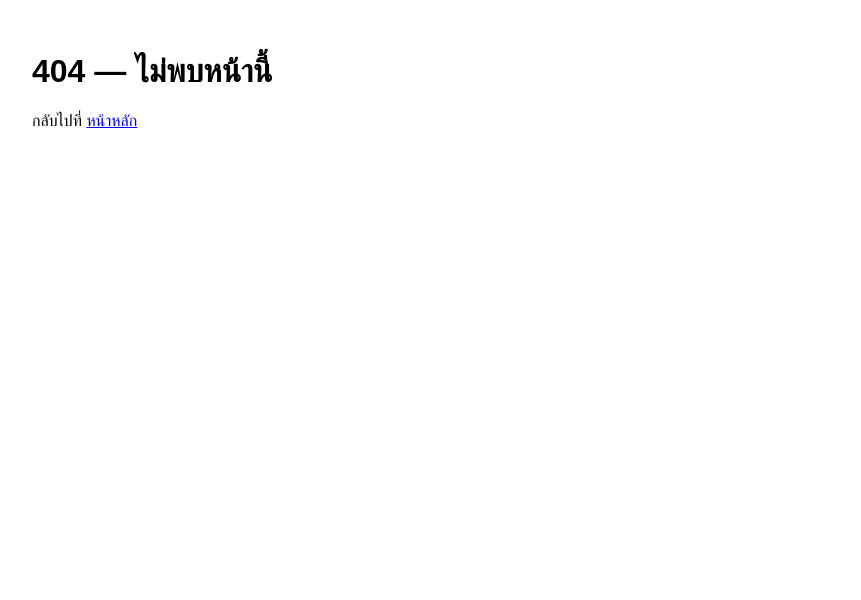
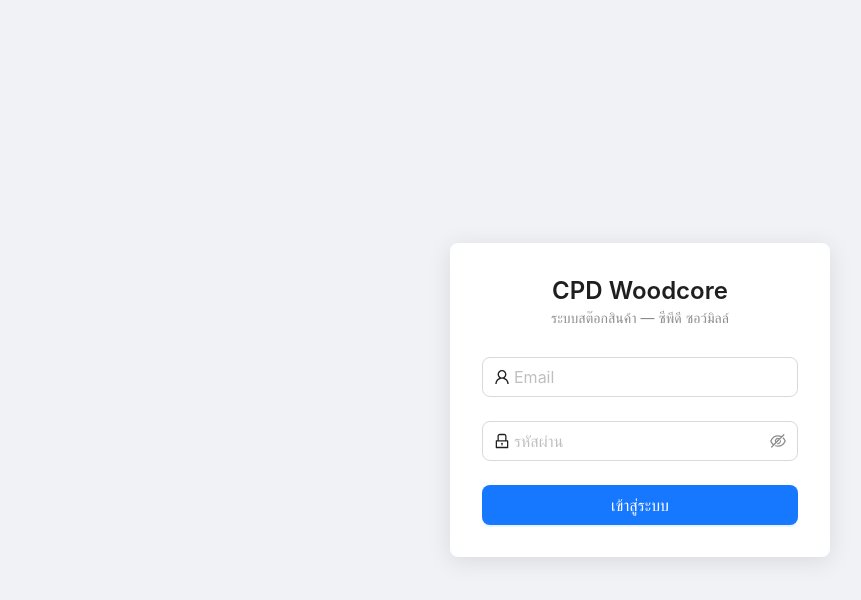
Before and after one commit to phoomtanet/cpd-woodcore, a Next.js app in the folder apps/web/: page /login in a window 1280 px wide. Before the commit this address had no page. Shown: the top 600 px of the page, without its empty margins (0-861 px from the left). Built offline with nearby package versions, Linux system fonts and the light colour scheme; no server answers; what @ant-design/nextjs-registry would draw is missing.

Commit message:
feat(web): login page with jwt cookie

```diff
--- /dev/null
+++ b/apps/web/app/(auth)/layout.tsx
@@ -0,0 +1,15 @@
+export default function AuthLayout({ children }: { children: React.ReactNode }) {
+  return (
+    <div
+      style={{
+        minHeight: '100vh',
+        display: 'flex',
+        alignItems: 'center',
+        justifyContent: 'center',
+        background: '#f0f2f5',
+      }}
+    >
+      {children}
+    </div>
+  )
+}
--- /dev/null
+++ b/apps/web/app/(auth)/login/page.tsx
@@ -0,0 +1,5 @@
+import LoginPage from '@/modules/auth/components/LoginPage'
+
+export default function Page() {
+  return <LoginPage />
+}
--- /dev/null
+++ b/apps/web/app/(dashboard)/layout.tsx
@@ -0,0 +1,10 @@
+import AuthGuard from '@/shared/guards/AuthGuard'
+import DashboardLayout from '@/shared/layouts/DashboardLayout'
+
+export default function Layout({ children }: { children: React.ReactNode }) {
+  return (
+    <AuthGuard>
+      <DashboardLayout>{children}</DashboardLayout>
+    </AuthGuard>
+  )
+}
--- /dev/null
+++ b/apps/web/app/(dashboard)/page.tsx
@@ -0,0 +1,5 @@
+import DashboardPage from '@/modules/dashboard/components/DashboardPage'
+
+export default function Page() {
+  return <DashboardPage />
+}
--- /dev/null
+++ b/apps/web/app/AntdProvider.tsx
@@ -0,0 +1,32 @@
+'use client'
+
+import { unstableSetRender, ConfigProvider } from 'antd'
+import { createRoot } from 'react-dom/client'
+import thTH from 'antd/locale/th_TH'
+
+if (typeof window !== 'undefined') {
+  unstableSetRender((node, container) => {
+    const root = createRoot(container!)
+    root.render(node)
+    return async () => {
+      await new Promise<void>((resolve) => setTimeout(resolve, 0))
+      root.unmount()
+    }
+  })
+}
+
+export default function AntdProvider({ children }: { children: React.ReactNode }) {
+  return (
+    <ConfigProvider
+      locale={thTH}
+      theme={{
+        token: {
+          colorPrimary: '#1677ff',
+          borderRadius: 6,
+        },
+      }}
+    >
+      {children}
+    </ConfigProvider>
+  )
+}
--- a/apps/web/app/layout.tsx
+++ b/apps/web/app/layout.tsx
@@ -1,5 +1,6 @@
 import type { Metadata } from 'next'
 import { AntdRegistry } from '@ant-design/nextjs-registry'
+import AntdProvider from './AntdProvider'
 import './globals.css'
 
 export const metadata: Metadata = {
@@ -11,7 +12,9 @@ export default function RootLayout({ children }: { children: React.ReactNode })
   return (
     <html lang="th">
       <body>
-        <AntdRegistry>{children}</AntdRegistry>
+        <AntdRegistry>
+          <AntdProvider>{children}</AntdProvider>
+        </AntdRegistry>
       </body>
     </html>
   )
--- a/apps/web/app/page.tsx
+++ /dev/null
@@ -1,8 +0,0 @@
-export default function Home() {
-  return (
-    <main style={{ padding: '2rem', fontFamily: 'sans-serif' }}>
-      <h1>CPD Woodcore</h1>
-      <p>ระบบสต๊อกสินค้า — บริษัท ซีพีดี ซอว์มิลล์ จำกัด</p>
-    </main>
-  )
-}
--- /dev/null
+++ b/apps/web/modules/auth/components/LoginForm.tsx
@@ -0,0 +1,61 @@
+'use client'
+
+import { Form, Input, Button, Alert, Typography } from 'antd'
+import { UserOutlined, LockOutlined } from '@ant-design/icons'
+import { useLogin } from '../hooks/useLogin'
+
+interface LoginFields {
+  email: string
+  password: string
+}
+
+export default function LoginForm() {
+  const { login, loading, error } = useLogin()
+
+  const onFinish = ({ email, password }: LoginFields) => {
+    login(email, password)
+  }
+
+  return (
+    <div
+      style={{
+        width: 380,
+        background: '#fff',
+        borderRadius: 8,
+        padding: 32,
+        boxShadow: '0 4px 24px rgba(0,0,0,0.10)',
+      }}
+    >
+      <div style={{ textAlign: 'center', marginBottom: 28 }}>
+        <Typography.Title level={3} style={{ margin: 0 }}>
+          CPD Woodcore
+        </Typography.Title>
+        <Typography.Text type="secondary">ระบบสต๊อกสินค้า — ซีพีดี ซอว์มิลล์</Typography.Text>
+      </div>
+
+      {error && <Alert message={error} type="error" showIcon style={{ marginBottom: 16 }} />}
+
+      <Form layout="vertical" onFinish={onFinish} autoComplete="off" size="large">
+        <Form.Item
+          name="email"
+          rules={[
+            { required: true, message: 'กรุณากรอก Email' },
+            { type: 'email', message: 'รูปแบบ Email ไม่ถูกต้อง' },
+          ]}
+        >
+          <Input prefix={<UserOutlined />} placeholder="Email" />
+        </Form.Item>
+
+        <Form.Item name="password" rules={[{ required: true, message: 'กรุณากรอกรหัสผ่าน' }]}>
+          <Input.Password prefix={<LockOutlined />} placeholder="รหัสผ่าน" />
+        </Form.Item>
+
+        <Form.Item style={{ marginBottom: 0 }}>
+          <Button type="primary" htmlType="submit" loading={loading} block>
+            เข้าสู่ระบบ
+          </Button>
+        </Form.Item>
+      </Form>
+    </div>
+  )
+}
--- /dev/null
+++ b/apps/web/modules/auth/components/LoginPage.tsx
@@ -0,0 +1,5 @@
+import LoginForm from './LoginForm'
+
+export default function LoginPage() {
+  return <LoginForm />
+}
--- /dev/null
+++ b/apps/web/modules/auth/hooks/useLogin.ts
@@ -0,0 +1,36 @@
+'use client'
+
+import { useState } from 'react'
+import { useRouter } from 'next/navigation'
+import axios from 'axios'
+import { authApi } from '../services/authApi'
+import { useAuthStore } from '@/store/authStore'
+import { ROUTES } from '@/constants'
+
+export function useLogin() {
+  const [loading, setLoading] = useState(false)
+  const [error, setError] = useState<string | null>(null)
+  const setAuth = useAuthStore((s) => s.setAuth)
+  const router = useRouter()
+
+  const login = async (email: string, password: string) => {
+    setLoading(true)
+    setError(null)
+    try {
+      const { token, user } = await authApi.login({ email, password })
+      setAuth(user, token)
+      router.replace(ROUTES.DASHBOARD)
+    } catch (err: unknown) {
+      if (axios.isAxiosError(err)) {
+        const msg = err.response?.data?.error
+        setError(typeof msg === 'string' ? msg : 'เกิดข้อผิดพลาด กรุณาลองใหม่')
+      } else {
+        setError('เกิดข้อผิดพลาด กรุณาลองใหม่')
+      }
+    } finally {
+      setLoading(false)
+    }
+  }
+
+  return { login, loading, error }
+}
--- /dev/null
+++ b/apps/web/modules/auth/services/authApi.ts
@@ -0,0 +1,10 @@
+import api from '@/services/api'
+import type { ApiResponse, User } from '@/types'
+import type { LoginDto, LoginResponse } from '../types'
+
+export const authApi = {
+  login: (dto: LoginDto) =>
+    api.post<ApiResponse<LoginResponse>>('/auth/login', dto).then((r) => r.data.data),
+
+  me: () => api.get<ApiResponse<User>>('/auth/me').then((r) => r.data.data),
+}
--- /dev/null
+++ b/apps/web/modules/dashboard/components/DashboardPage.tsx
@@ -0,0 +1,14 @@
+'use client'
+
+import { Typography } from 'antd'
+
+export default function DashboardPage() {
+  return (
+    <div>
+      <Typography.Title level={4}>Dashboard</Typography.Title>
+      <Typography.Text type="secondary">
+        ยินดีต้อนรับสู่ระบบสต๊อกสินค้า CPD Woodcore
+      </Typography.Text>
+    </div>
+  )
+}
```
Also changed, not shown: 1 other file (tests, documents, lock files or other folders).
